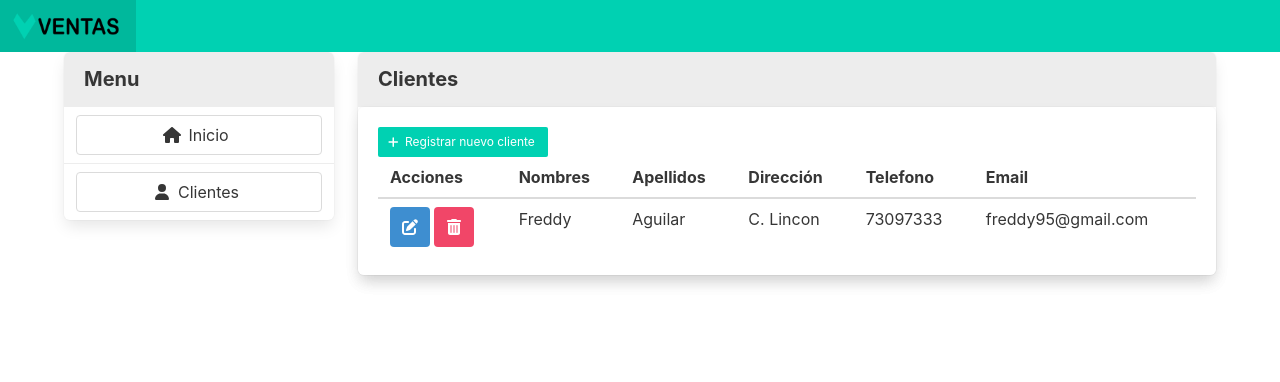
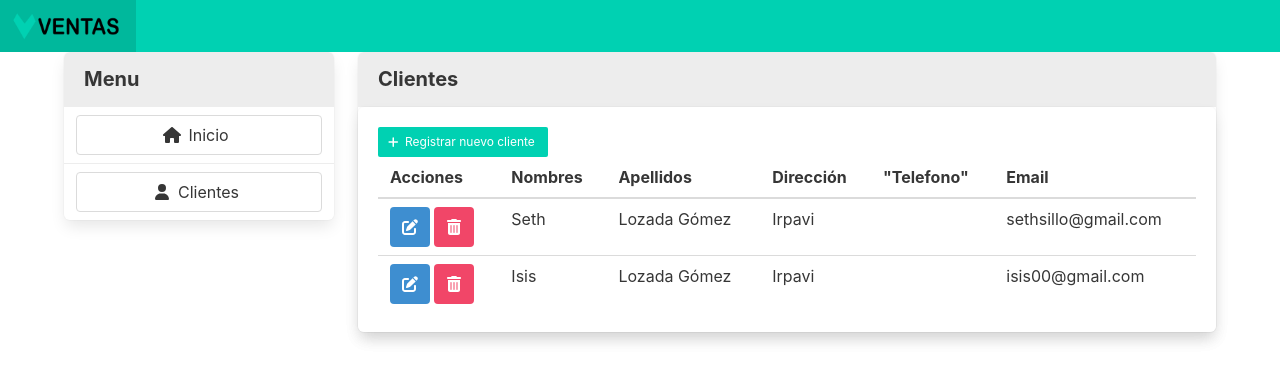
Before and after one commit to Jalgoz/Ventas-FrontEnd, a React (Create React App) app: page /clientes in a window 1280 px wide. Shown: the top 382 px of the page. Built offline with nearby package versions, Linux system fonts and the light colour scheme.

Commit message:
Se termino la tabla de usuario sin conexión a la base de datos

```diff
--- a/src/components/clientes/TablaClientes.js
+++ b/src/components/clientes/TablaClientes.js
@@ -1,4 +1,25 @@
+import { useState } from "react";
+
 const TablaClientes = () => {
+	const [listaClientes, setListaClientes] = useState([
+		{
+			idCliente: 0,
+			nombre: "Seth",
+			apellidos: "Lozada Gómez",
+			direccion: "Irpavi",
+			telefono: "",
+			email: "sethsillo@gmail.com",
+		},
+		{
+			idCliente: 1,
+			nombre: "Isis",
+			apellidos: "Lozada Gómez",
+			direccion: "Irpavi",
+			telefono: "",
+			email: "isis00@gmail.com",
+		},
+	]);
+
 	return (
 		<div className="table-container">
 			<table className="table is-hoverable is-fullwidth">
@@ -8,13 +29,14 @@ const TablaClientes = () => {
 						<th>Nombres</th>
 						<th>Apellidos</th>
 						<th>Dirección</th>
-						<th>Telefono</th>
+						<th>"Telefono"</th>
 						<th>Email</th>
 					</tr>
 				</thead>
 
 				<tbody>
-					<tr>
+					{listaClientes.map(cliente => (
+						<tr key={cliente.idCliente}>
 							<td>
 								<button className="button is-info mr-1" title="Modificar">
 									<span className="icon is-small">
@@ -28,12 +50,13 @@ const TablaClientes = () => {
 									</span>
 								</button>
 							</td>
-						<td>Freddy</td>
-						<td>Aguilar</td>
-						<td>C. Lincon</td>
-						<td>73097333</td>
-						<td>freddy95@gmail.com</td>
+							<td>{cliente.nombre}</td>
+							<td>{cliente.apellidos}</td>
+							<td>{cliente.direccion}</td>
+							<td>{cliente.telefono}</td>
+							<td>{cliente.email}</td>
 						</tr>
+					))}
 				</tbody>
 			</table>
 		</div>
```
Lines whose indentation alone changed are shown as unchanged.
